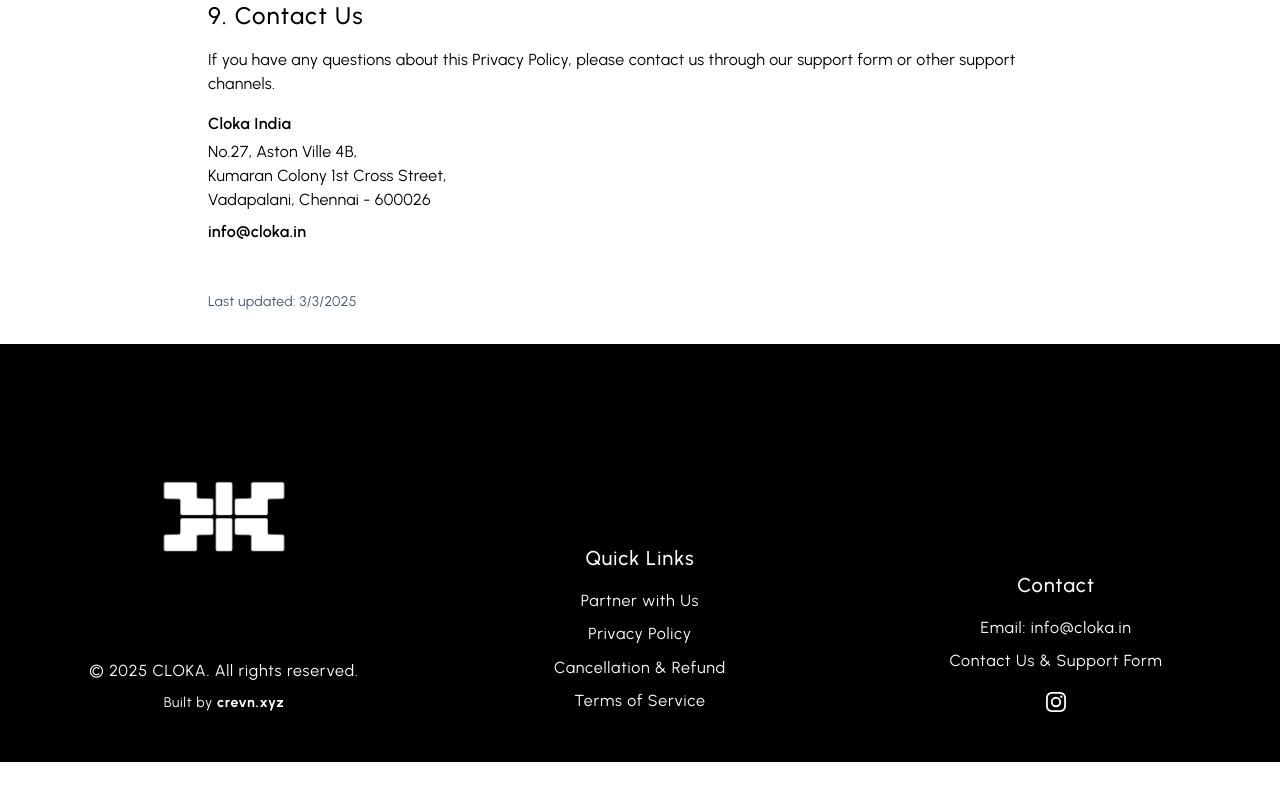
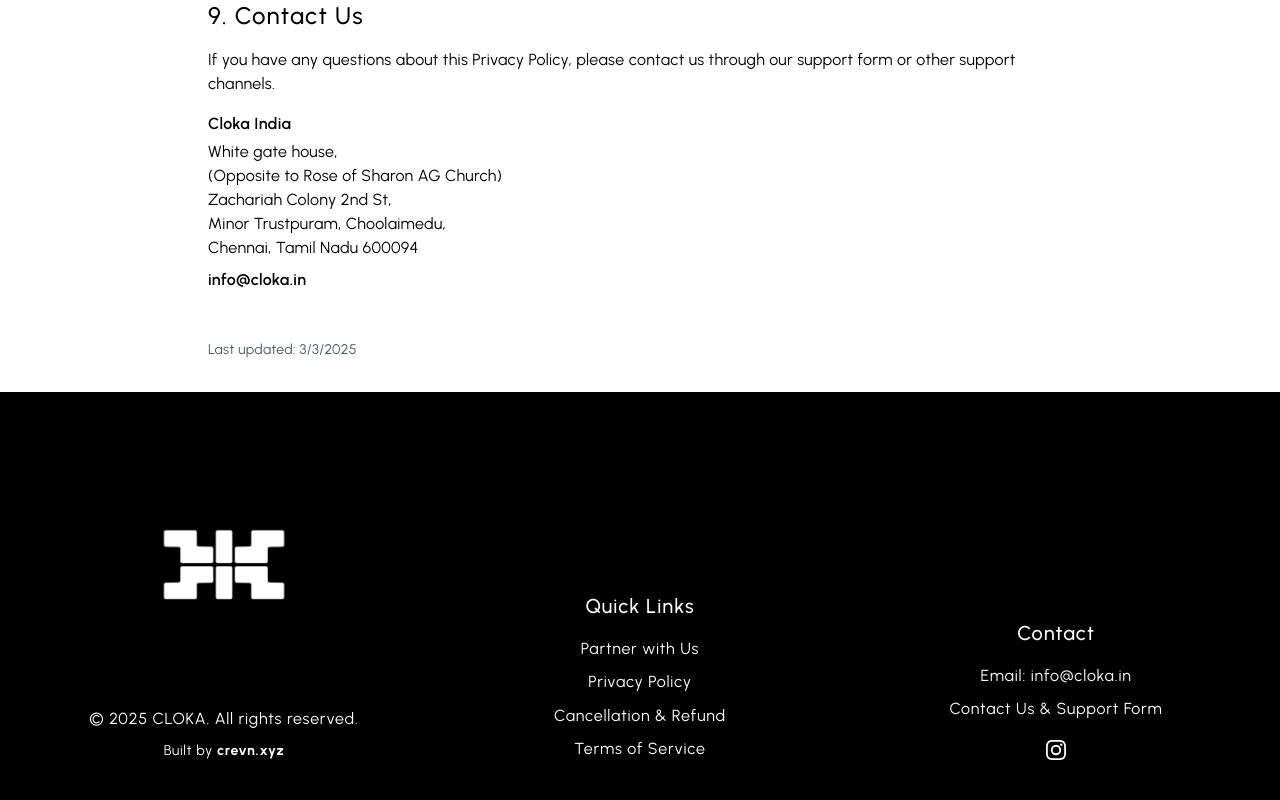
Before and after one commit to crevnlabs/cloka-run-club, a Next.js app: page /privacy in a window 1280 px wide. Shown: the part 1700-2500 px from the top of the page. Before the commit the page ends 2462 px from the top, so only its background shows below. Built offline with nearby package versions, Linux system fonts and the light colour scheme; no server answers.

Commit message:
Update contact information across Contact, Privacy, and Terms pages
- Replaced the old address for Cloka India with the new location details for improved accuracy.
- Ensured consistency in the presentation of contact information across all three pages.

```diff
--- a/src/app/contact/page.tsx
+++ b/src/app/contact/page.tsx
@@ -69,9 +69,11 @@
                         <div>
                             <p className="font-semibold mb-1">Cloka India</p>
                             <address className="not-italic">
-                                No.27, Aston Ville 4B,<br />
-                                Kumaran Colony 1st Cross Street,<br />
-                                Vadapalani, Chennai - 600026
+                                White gate house,<br />
+                                (Opposite to Rose of Sharon AG Church)<br />
+                                Zachariah Colony 2nd St,<br />
+                                Minor Trustpuram, Choolaimedu,<br />
+                                Chennai, Tamil Nadu 600094
                             </address>
                             <p className="mt-2 font-semibold">
                                 info@cloka.in
--- a/src/app/privacy/page.tsx
+++ b/src/app/privacy/page.tsx
@@ -111,9 +111,11 @@
                         <div className="mt-4">
                             <p className="font-semibold mb-1">Cloka India</p>
                             <address className="not-italic">
-                                No.27, Aston Ville 4B,<br />
-                                Kumaran Colony 1st Cross Street,<br />
-                                Vadapalani, Chennai - 600026
+                                White gate house,<br />
+                                (Opposite to Rose of Sharon AG Church)<br />
+                                Zachariah Colony 2nd St,<br />
+                                Minor Trustpuram, Choolaimedu,<br />
+                                Chennai, Tamil Nadu 600094
                             </address>
                             <p className="mt-2 font-semibold">
                                 info@cloka.in
--- a/src/app/terms/page.tsx
+++ b/src/app/terms/page.tsx
@@ -86,9 +86,11 @@
                         <div className="mt-4">
                             <p className="font-semibold mb-1">Cloka India</p>
                             <address className="not-italic">
-                                No.27, Aston Ville 4B,<br />
-                                Kumaran Colony 1st Cross Street,<br />
-                                Vadapalani, Chennai - 600026
+                                White gate house,<br />
+                                (Opposite to Rose of Sharon AG Church)<br />
+                                Zachariah Colony 2nd St,<br />
+                                Minor Trustpuram, Choolaimedu,<br />
+                                Chennai, Tamil Nadu 600094
                             </address>
                             <p className="mt-2 font-semibold">
                                 info@cloka.in
```
